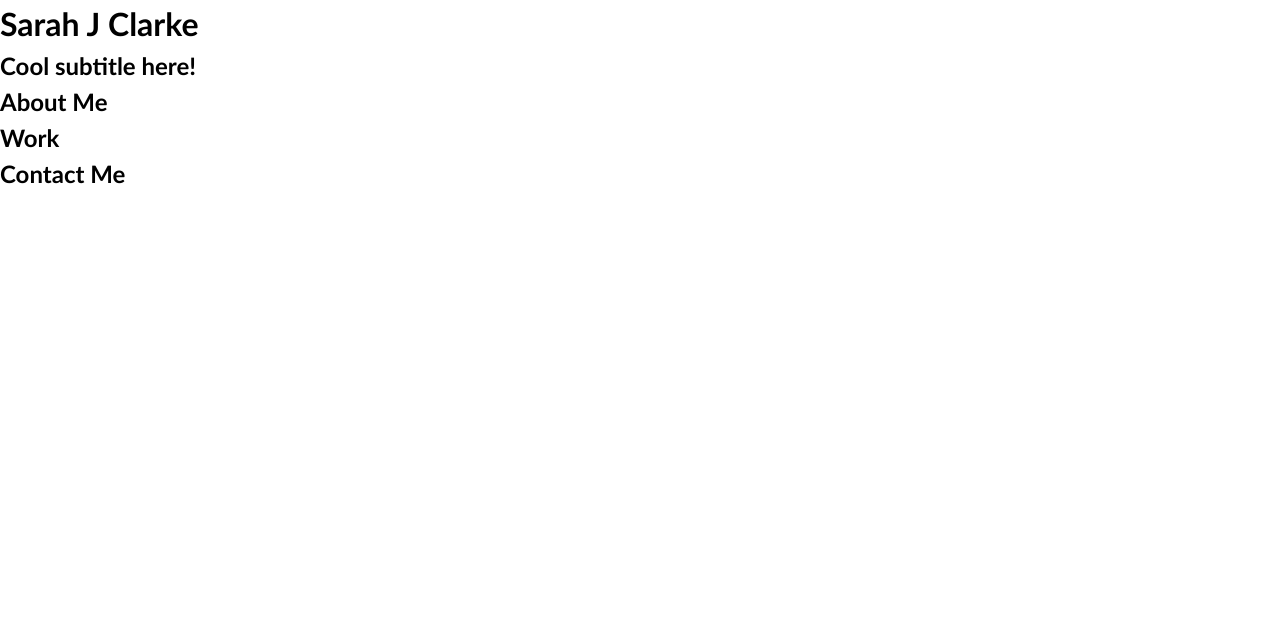
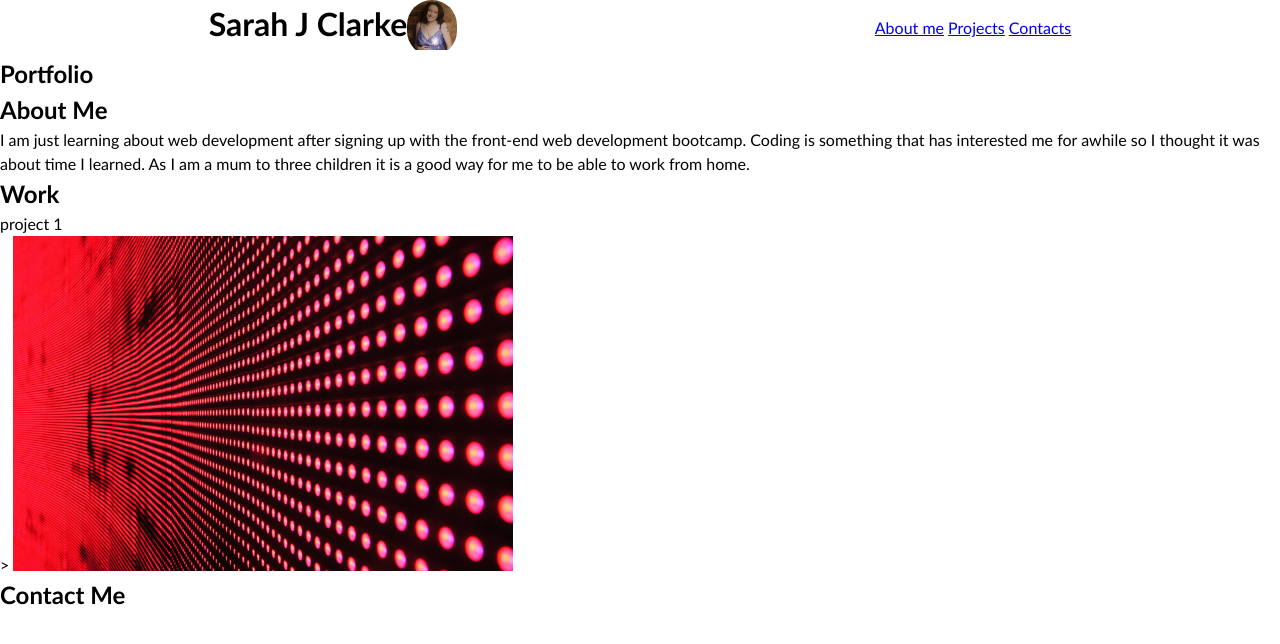
Before and after one commit to Joanne1980/sarah-j-clarke-portfolio, a plain HTML site: page index.html in a window 1280 px wide. Drawn offline with Linux system fonts and the light colour scheme.

Commit message:
html and css updated

```diff
--- a/Assets/style.css
+++ b/Assets/style.css
@@ -24,5 +24,38 @@
   * {
     margin: auto;
     border: 5px;
+}
+
+.sjc {
+  width: 50px;
+  border-radius: 50px;
+  overflow: hidden;
 
 }
+.sjc img {
+  width: 100%;
+}
+header {
+  display: flex;
+  justify-content: space-between;
+
+}
+.me {
+  display: flex;
+}
+.projects-list .project:nth-child(1) img{
+  width: 500px
+}
+
+.project > img {
+  width: 200px;
+}
+.project-list {
+  display: grid;
+  grid-template-rows: 50% 1fr 1fr;
+  grid-template-columns: 1fr 1fr;
+  grid-template-areas:
+  project1 project1
+  project2 project3
+  project4 project5;
+}
--- a/index.html
+++ b/index.html
@@ -12,15 +12,23 @@
 <body>
   <!-- main logo / nav -->
   <header>
+    <div class="me">
     <h1>Sarah J Clarke</h1>
+    <div class="sjc">
+      <img src="./images/sjc.jpg" alt="photo of Sarah Clarke"/>
+    </div>
+    </div>
     <nav>
+     <a href="#about-me">About me</a>
+     <a href="#work">Projects</a>
+     <a href="#contacts">Contacts</a>
     </nav>
   </header>
 
   <!-- hero banner -->
   <section class="hero-banner">
     <div>
-      <h2>Cool subtitle here!</h2>
+      <h2>Portfolio</h2>
     </div>
   </section>
 
@@ -28,11 +36,22 @@
     <!-- about me -->
     <section class="page-section" id="about">
       <h2>About Me</h2>
+      <p>I am just learning about web development after signing up with the front-end web development bootcamp. Coding is something that has interested
+        me for awhile so I thought it was about time I learned. As I am a mum to three children it is a good way for me to be able to work from home.
+      </p>
     </section>
 
     <!-- portfolio container -->
     <section class="page-section" id="work">
       <h2>Work</h2>
+      <div class="projects-list">
+        <div class="project">
+          <p>project 1</p>>
+          <img src="./images/02-portfolio-1.jpg"/>
+        </div>
+
+
+      </div>
     </section>
 
     <!-- contact -->
```
Also changed, not shown: images/02-portfolio-1.jpg (added), images/02-portfolio-2.jpg (added), images/02-portfolio-3.jpg (added), images/02-portfolio-4.jpg (added), images/02-run-buddy.jpg (added), 1 other file.
